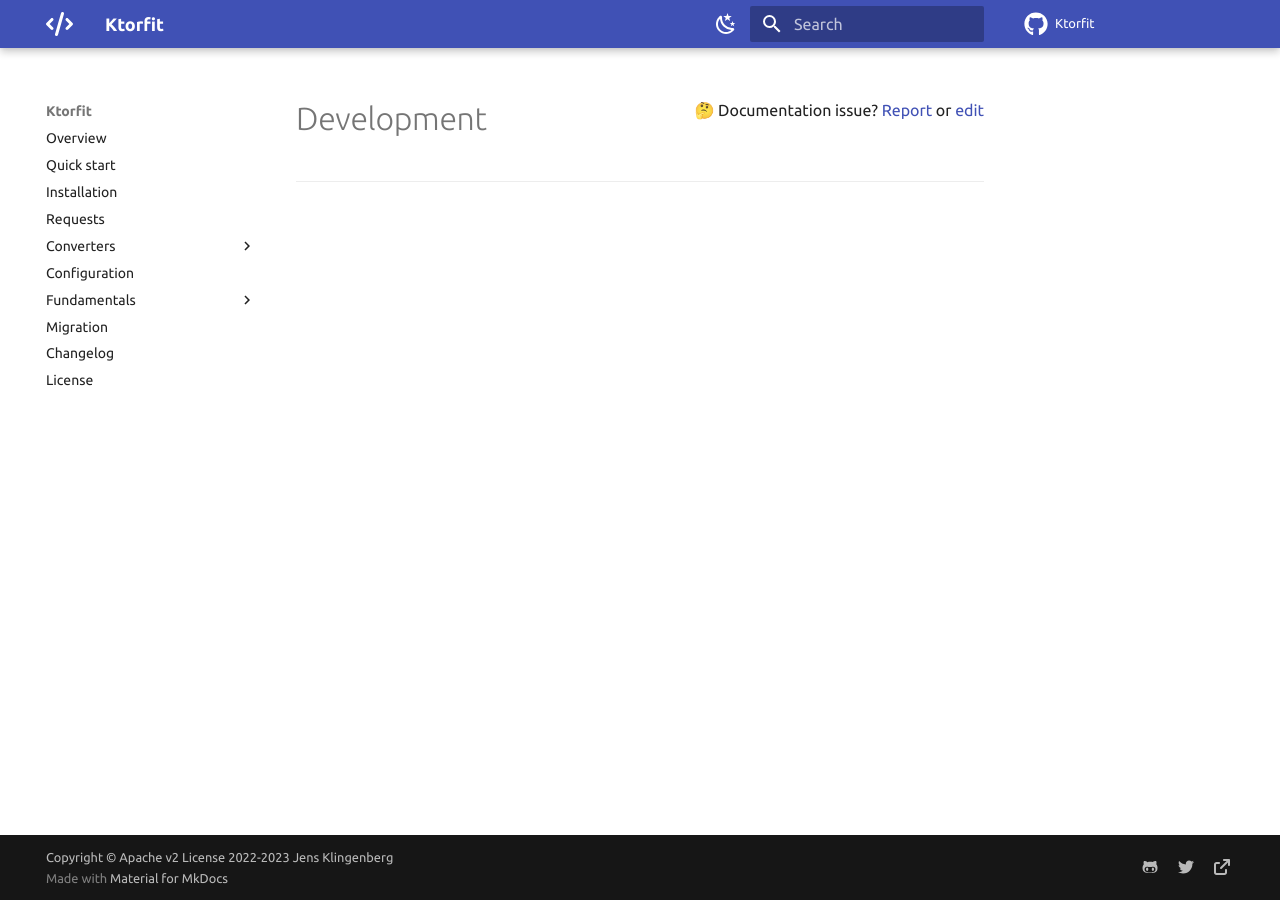
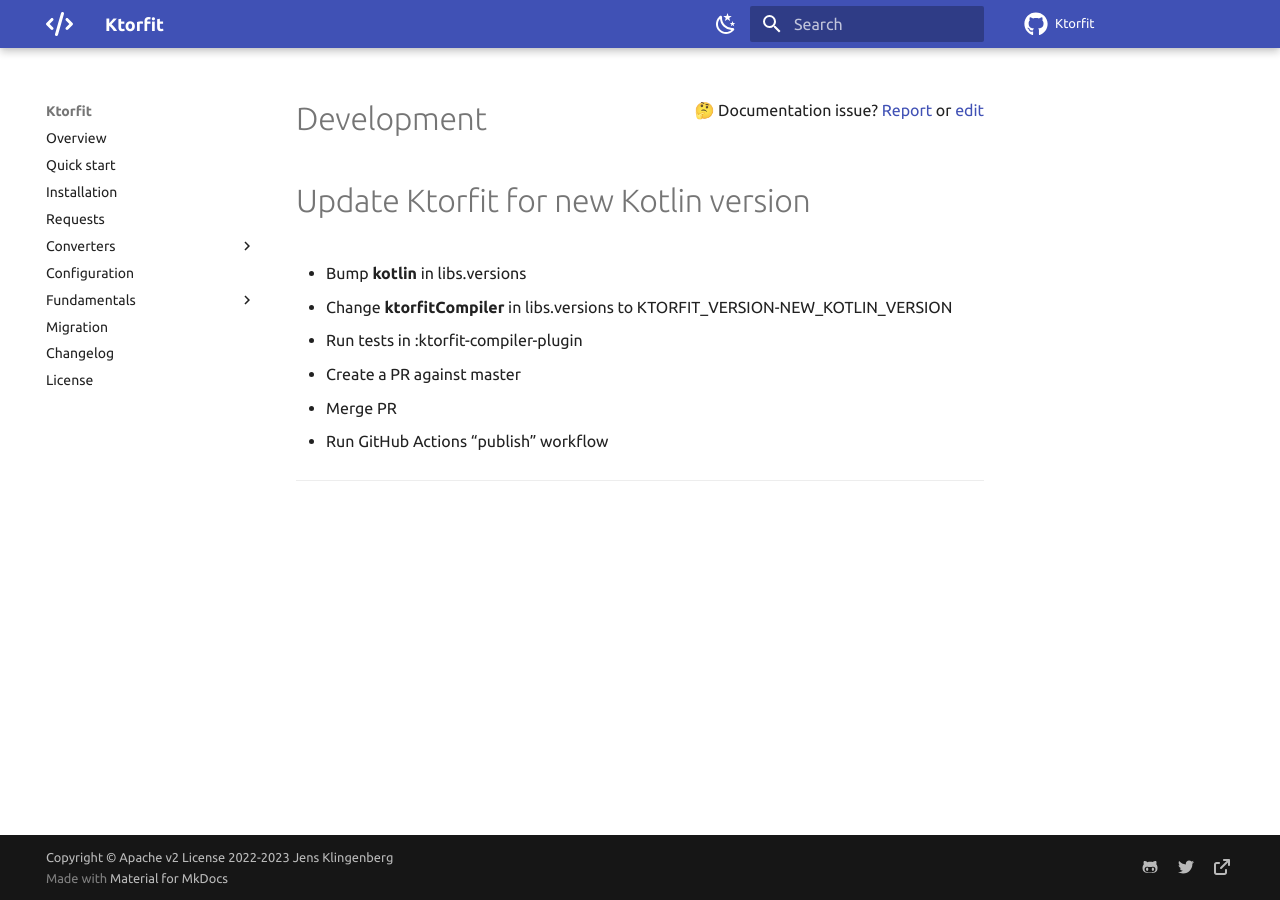
Before and after one commit to Foso/Ktorfit, an MkDocs documentation site: the page built from docs/development.md, in a window 1280 px wide. Built offline with MkDocs 1.6.1 and Material for MkDocs 9.7.7, drawn with Linux system fonts in a browser that asks for light colours; comment, search, counter and statistics services are not loaded.

Commit message:
Update to Kotlin 2.0.20

```diff
--- a/docs/development.md
+++ b/docs/development.md
@@ -1 +1,9 @@
 # Development
+
+# Update Ktorfit for new Kotlin version
+- Bump **kotlin** in libs.versions
+- Change **ktorfitCompiler** in libs.versions to KTORFIT_VERSION-NEW_KOTLIN_VERSION
+- Run tests in :ktorfit-compiler-plugin
+- Create a PR against master
+- Merge PR
+- Run GitHub Actions "publish" workflow
```
Also changed, not shown: docs/CHANGELOG.md (+1 -0 lines), 1 other file.
